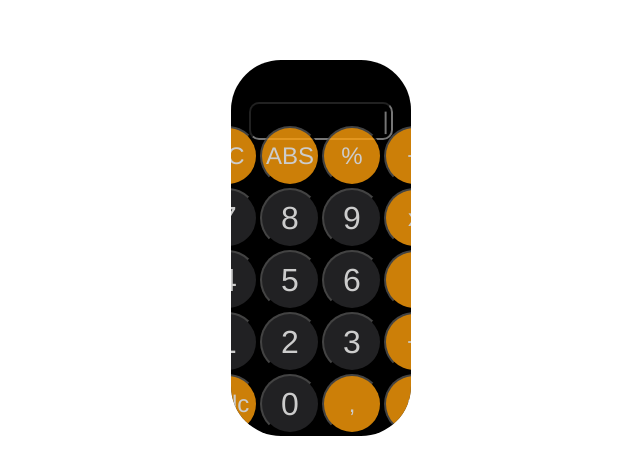
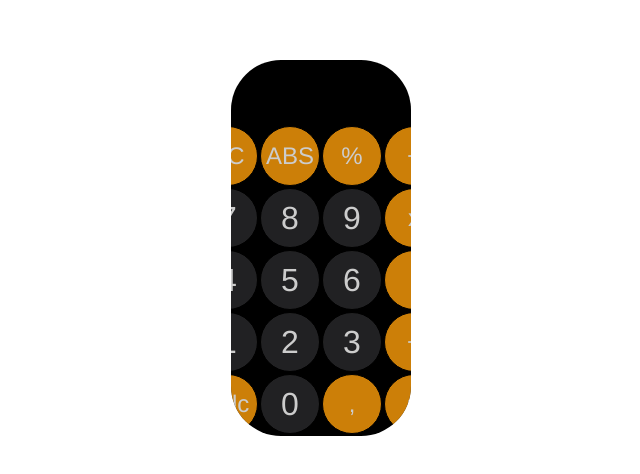
Before and after one commit to mauroripa/iOS-calculator-app, a plain HTML site: page index.html in a window 1280 px wide. Shown: the part 152-626 px from the top of the page, without its empty margins (319-959 px from the left). Drawn offline with Linux system fonts and the light colour scheme.

Commit message:
Add files via upload

```diff
--- a/index.html
+++ b/index.html
@@ -11,7 +11,7 @@
         <div class="calcolatrice">
             <div class="container-linebar">
             <div class="linebar">
-                <input type="text" placeholder="|">
+                <input type="text" placeholder="">
             </div>
         </div>
             <div class="container-super">
--- a/index.js
+++ b/index.js
@@ -92,7 +92,7 @@ function calcola(numeri, operatori) {
                 result -= prossimoNumero;  // Sottrazione
                 break;
             case '+':
-                result += prossimoNumero;  // Somma
+                result =parseInt(result) + parseInt(prossimoNumero);  // Somma
                 break;
             default:
                 break;
--- a/style.css
+++ b/style.css
@@ -31,6 +31,7 @@ body {
     height: 35vh;
 }
 .linebar input{
+    border: 1px solid black;
     background-color: black;
     color: white;
     text-align: end;
@@ -81,6 +82,7 @@ body {
     opacity: 80%;
     width: 60px;
     height: 60px;
+    border: 1px solid black;
     border-radius: 100px 100px; /* Optional for rounded buttons */
 }
 .opp{
@@ -95,6 +97,7 @@ body {
     background-color: #ff9f0a;
     width: 60px;
     height: 60px;
+    border: 1px solid black;
     border-radius: 100px 100px; /* Optional for rounded buttons */
 }
 .res{
@@ -109,5 +112,6 @@ body {
     background-color: #ff9f0a;
     width: 60px;
     height: 60px;
+    border: 1px solid black;
     border-radius: 100px 100px;
 }
```
